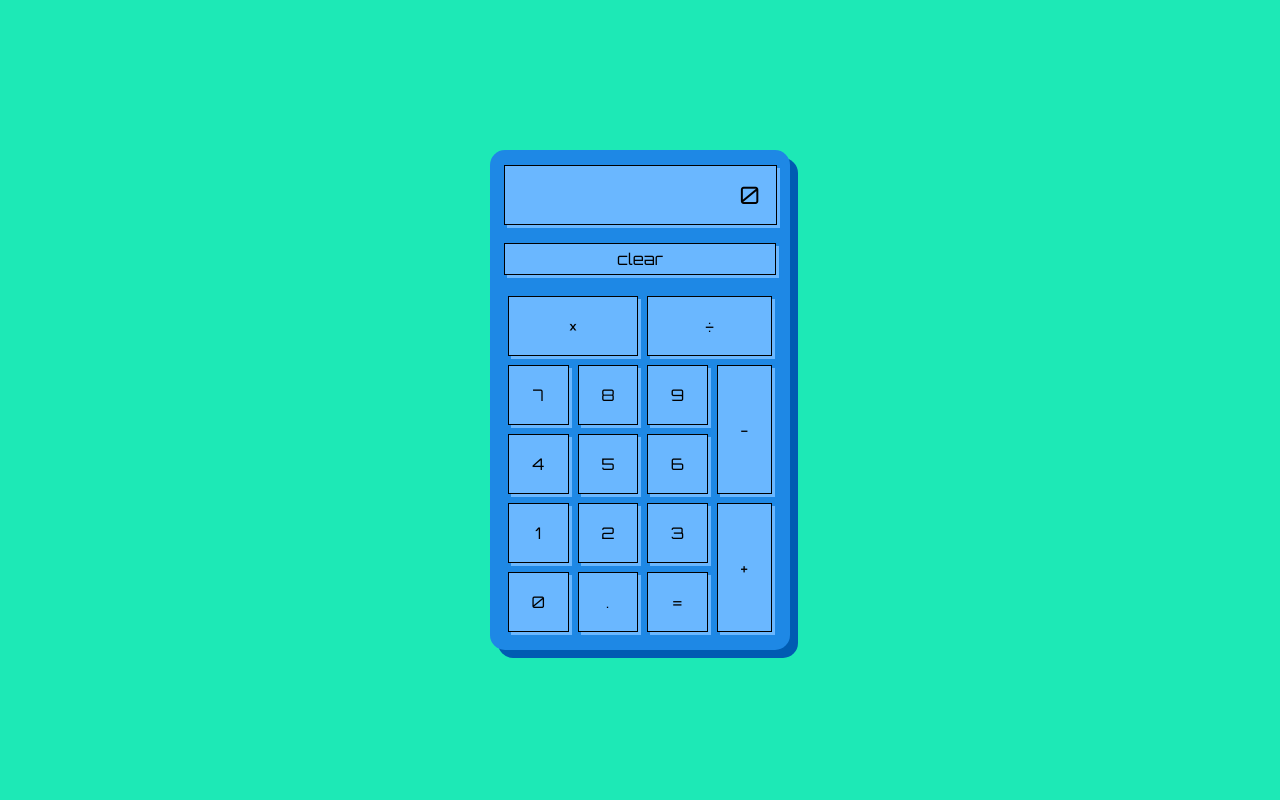
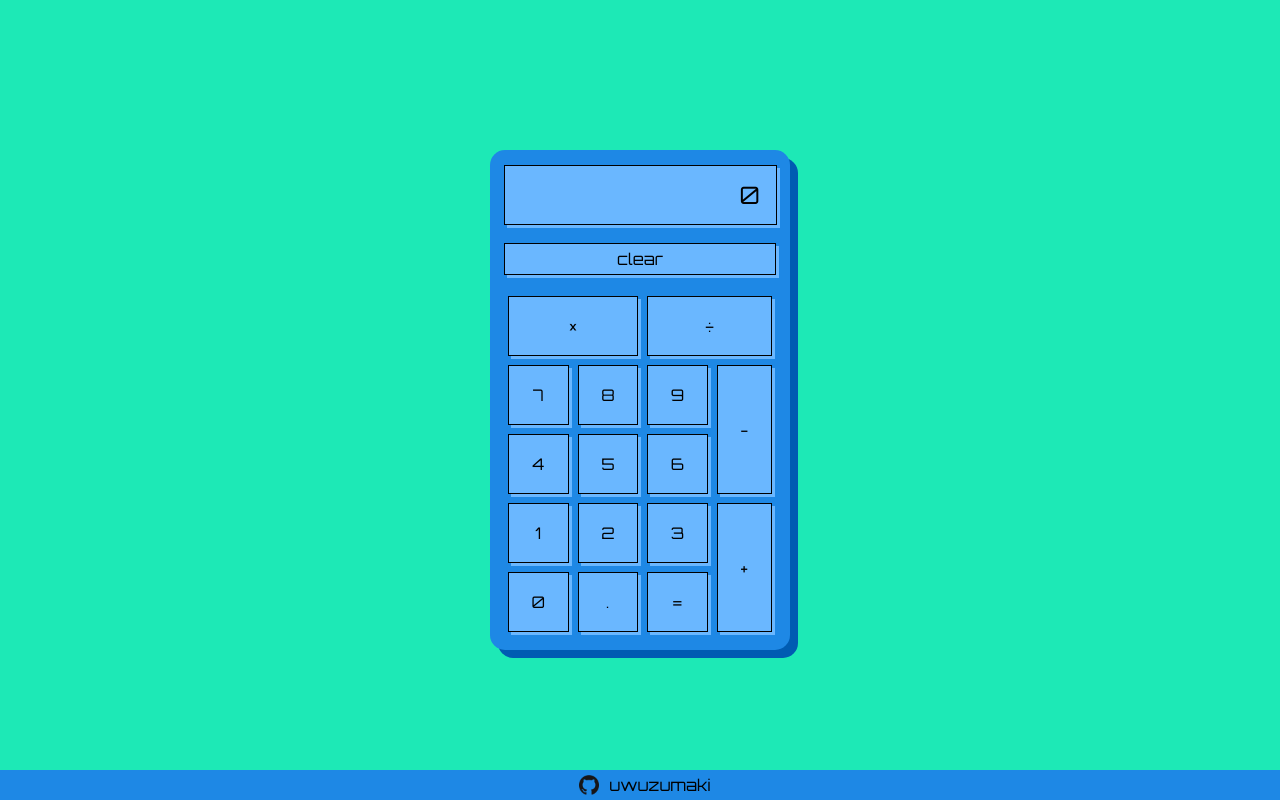
Before and after one commit to uwuzumaki/top-calculator, a plain HTML site: page index.html in a window 1280 px wide. Drawn offline with Linux system fonts and the light colour scheme.

Commit message:
Added footer

```diff
--- a/index.html
+++ b/index.html
@@ -32,6 +32,15 @@
         </div>
       </div>
     </div>
+    <div class="footer">
+      <a class="github-link" href="https://github.com/uwuzumaki/top-calculator"
+        ><img
+          class="github-img"
+          alt="github logo"
+          src="assets/images/github-dark.png"
+        />uwuzumaki</a
+      >
+    </div>
     <script src="index.js"></script>
   </body>
 </html>
--- a/styles.css
+++ b/styles.css
@@ -132,3 +132,27 @@ body {
   grid-column: 3/4;
   grid-row: 5/6;
 }
+
+.footer {
+  position: absolute;
+  left: 0;
+  bottom: 0;
+  width: 100%;
+  background-color: #1e88e5;
+  display: flex;
+  justify-content: center;
+  align-items: center;
+}
+
+.github-link {
+  text-decoration: none;
+  color: black;
+  display: flex;
+  align-items: center;
+}
+
+.github-img {
+  width: 20px;
+  height: auto;
+  margin: 5px 10px;
+}
```
Also changed, not shown: assets/images/github-dark.png (added), assets/images/github.png (added).
